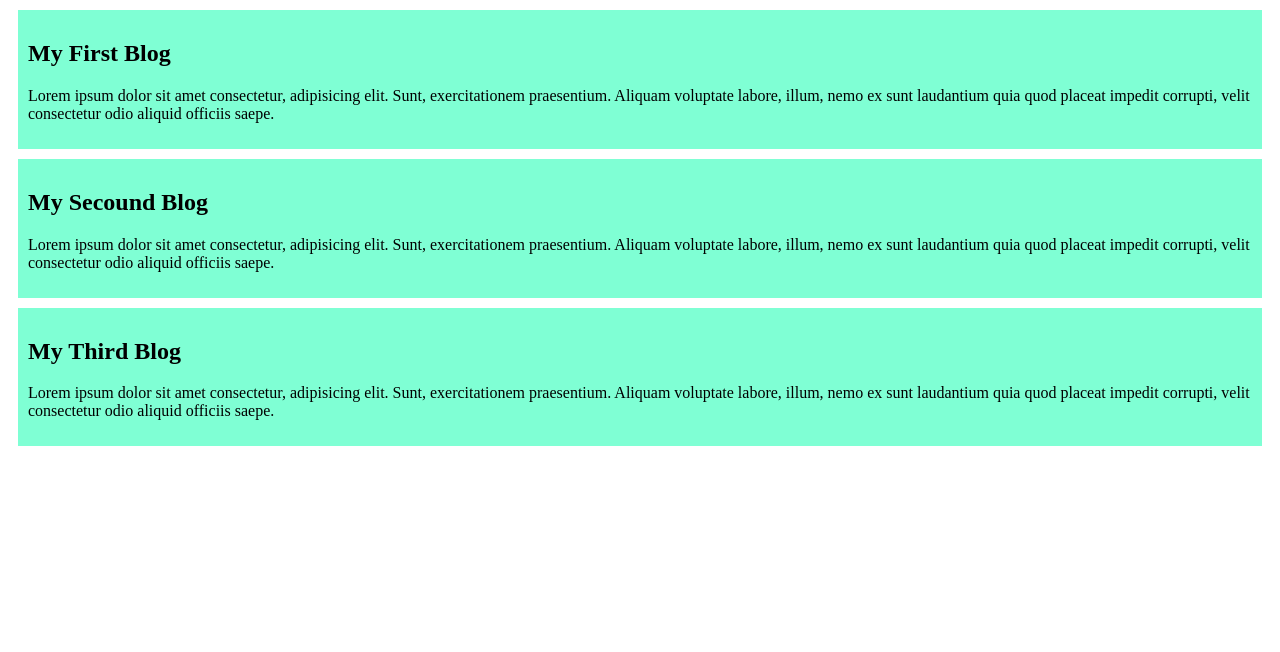
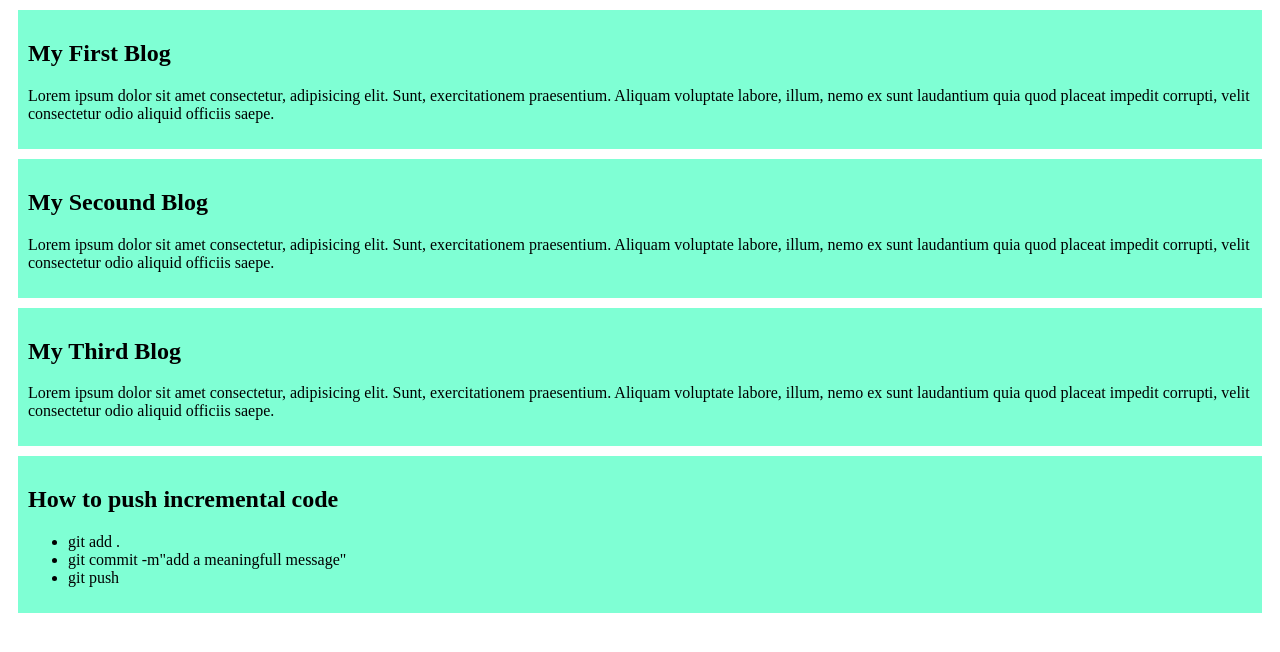
Before and after one commit to Md-Abu-Bakkar-Siddik/my-first-website, a plain HTML site: page index.html in a window 1280 px wide. Drawn offline with Linux system fonts and the light colour scheme.

Commit message:
hot to push incremal code

```diff
--- a/index.html
+++ b/index.html
@@ -19,5 +19,13 @@
         <h2>My Third Blog </h2>
         <p>Lorem ipsum dolor sit amet consectetur, adipisicing elit. Sunt, exercitationem praesentium. Aliquam voluptate labore, illum, nemo ex sunt laudantium quia quod placeat impedit corrupti, velit consectetur odio aliquid officiis saepe.</p>
     </div>
+    <div>
+        <h2>How to push incremental code</h2>
+        <ul>
+            <li>git add .</li>
+            <li>git commit -m"add a meaningfull message" </li>
+            <li>git push</li>
+        </ul>
+    </div>
 </body>
 </html>
```
